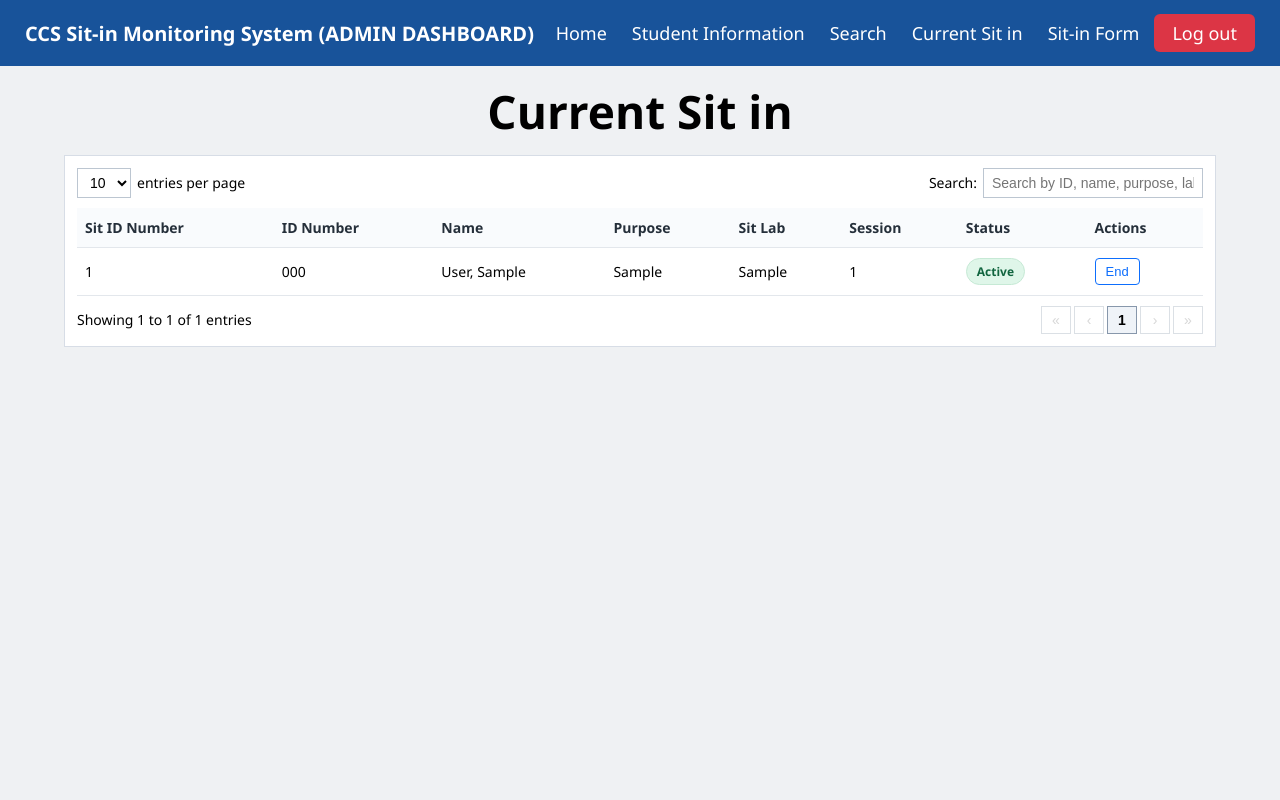
After one commit to imba-r4cul/sysarch-activity, a PHP site: page /sysarch_activity/public/current_sit_in.php in a window 1280 px wide. The commit adds this page. Run offline with PHP 8.4, Linux system fonts and the light colour scheme; the visitor is signed in with stand-in values (Sample User, id 1); tables that the repository leaves empty hold one stand-in row (values such as "Sample post"); a stand-in replaces the project's code that opens the database connection.

Commit message:
Adding current sit-in

```diff
--- a/public/css/admin_dashboard.css
+++ b/public/css/admin_dashboard.css
@@ -7,6 +7,11 @@
             font-family: 'Segoe UI', Arial, sans-serif;
             background: #eff1f3;
             min-height: 100vh;
+            overflow-x: hidden;
+        }
+
+        body:has(#students-view:not([style*="display: none"])) {
+            overflow-y: hidden;
         }
 
         /* ─── Navbar ─── */
--- /dev/null
+++ b/public/current_sit_in.php
@@ -0,0 +1,515 @@
+<?php
+session_start();
+require_once '../config/database.php';
+
+if (!isset($_SESSION['admin_id'])) {
+    header('Location: index.php');
+    exit;
+}
+
+if (isset($_GET['logout'])) {
+    session_unset();
+    session_destroy();
+    header('Location: index.php');
+    exit;
+}
+
+function esc($value)
+{
+    return htmlspecialchars((string) $value, ENT_QUOTES, 'UTF-8');
+}
+
+if ($_SERVER['REQUEST_METHOD'] === 'POST' && isset($_POST['mark_completed'])) {
+    $recordId = (int) ($_POST['record_id'] ?? 0);
+
+    if ($recordId > 0) {
+        $stmt = $conn->prepare("UPDATE sit_in_records SET status = 'Completed', time_out = NOW() WHERE id = ? AND status = 'Active'");
+        if ($stmt) {
+            $stmt->bind_param('i', $recordId);
+            $stmt->execute();
+            if ($stmt->affected_rows > 0) {
+                $_SESSION['current_sitin_flash'] = 'Sit-in record marked as completed.';
+            } else {
+                $_SESSION['current_sitin_flash'] = 'Record not found or already completed.';
+            }
+            $stmt->close();
+        } else {
+            $_SESSION['current_sitin_flash'] = 'Database error. Please try again.';
+        }
+    } else {
+        $_SESSION['current_sitin_flash'] = 'Invalid sit-in record selected.';
+    }
+
+    header('Location: current_sit_in.php');
+    exit;
+}
+
+$currentRecords = [];
+$sql = "
+    SELECT
+        sr.id,
+        sr.user_id,
+        sr.id_number,
+        sr.first_name,
+        sr.last_name,
+        sr.purpose,
+        sr.lab,
+        sr.status,
+        sr.time_in,
+        (
+            SELECT COUNT(*)
+            FROM sit_in_records x
+            WHERE x.user_id = sr.user_id AND x.id <= sr.id
+        ) AS session_no
+    FROM sit_in_records sr
+    WHERE sr.status = 'Active'
+    ORDER BY sr.time_in DESC
+";
+
+$result = $conn->query($sql);
+if ($result) {
+    while ($row = $result->fetch_assoc()) {
+        $currentRecords[] = $row;
+    }
+}
+
+$flashMessage = $_SESSION['current_sitin_flash'] ?? '';
+unset($_SESSION['current_sitin_flash']);
+?>
+<!DOCTYPE html>
+<html lang="en">
+
+<head>
+    <meta charset="UTF-8">
+    <meta name="viewport" content="width=device-width, initial-scale=1.0">
+    <title>Current Sit in</title>
+    <link rel="icon" type="image/x-icon" href="./images/ccs.png">
+    <link rel="stylesheet" href="css/admin_dashboard.css">
+    <style>
+        * {
+            box-sizing: border-box;
+        }
+
+        .page {
+            max-width: 1180px;
+            margin: 20px auto;
+            padding: 0 14px 28px;
+        }
+
+        h1 {
+            text-align: center;
+            margin: 6px 0 18px;
+            font-size: 46px;
+            line-height: 1.1;
+        }
+
+        .table-card {
+            background: #fff;
+            border: 1px solid #d7dde6;
+            padding: 12px;
+        }
+
+        .flash {
+            margin: 0 0 12px;
+            padding: 10px 12px;
+            border: 1px solid #bdd7ee;
+            background: #eef6ff;
+            color: #0b4b8f;
+            font-size: 14px;
+        }
+
+        .table-toolbar {
+            display: flex;
+            align-items: center;
+            justify-content: space-between;
+            gap: 12px;
+            margin-bottom: 10px;
+            font-size: 14px;
+        }
+
+        .entries-control,
+        .search-control {
+            display: flex;
+            align-items: center;
+            gap: 6px;
+        }
+
+        .entries-control select,
+        .search-control input {
+            border: 1px solid #bcc6d1;
+            background: #fff;
+            padding: 4px 8px;
+            font-size: 14px;
+            min-height: 30px;
+        }
+
+        .search-control input {
+            width: 220px;
+        }
+
+        .table-wrap {
+            width: 100%;
+            overflow-x: auto;
+        }
+
+        .table-wrap table {
+            width: 100%;
+            border-collapse: collapse;
+            min-width: 940px;
+            font-size: 14px;
+        }
+
+        .table-wrap th,
+        .table-wrap td {
+            text-align: left;
+            border-bottom: 1px solid #e3e7ec;
+            padding: 10px 8px;
+            vertical-align: middle;
+        }
+
+        .table-wrap th {
+            color: #252f3a;
+            font-weight: 700;
+            background: #f9fbfd;
+        }
+
+        tr.no-data-row td {
+            text-align: center;
+            color: #616f7f;
+            font-style: italic;
+            background: #fafafa;
+        }
+
+        .status-pill {
+            display: inline-flex;
+            align-items: center;
+            gap: 6px;
+            padding: 4px 10px;
+            border-radius: 999px;
+            font-size: 12px;
+            font-weight: 700;
+            color: #11653f;
+            background: #dff6e9;
+            border: 1px solid #c6e9d5;
+        }
+
+        .action-btn {
+            border: 1px solid #0d6efd;
+            color: #0d6efd;
+            background: #fff;
+            border-radius: 4px;
+            padding: 5px 10px;
+            font-size: 13px;
+            cursor: pointer;
+        }
+
+        .action-btn:hover {
+            background: #0d6efd;
+            color: #fff;
+        }
+
+        .table-footer {
+            margin-top: 10px;
+            display: flex;
+            align-items: center;
+            justify-content: space-between;
+            gap: 12px;
+            font-size: 14px;
+        }
+
+        .pager {
+            display: flex;
+            align-items: center;
+            gap: 3px;
+        }
+
+        .pager button {
+            min-width: 30px;
+            height: 28px;
+            border: 1px solid #bec7d1;
+            background: #fff;
+            cursor: pointer;
+            font-size: 14px;
+        }
+
+        .pager button.active {
+            background: #eff3f8;
+            border-color: #8797ab;
+            font-weight: 600;
+        }
+
+        .pager button:disabled {
+            opacity: 0.55;
+            cursor: not-allowed;
+        }
+
+        @media (max-width: 900px) {
+            h1 {
+                font-size: 34px;
+            }
+
+            .table-toolbar {
+                flex-direction: column;
+                align-items: flex-start;
+            }
+
+            .search-control input {
+                width: 100%;
+                min-width: 200px;
+            }
+        }
+    </style>
+</head>
+
+<body>
+    <nav class="admin-nav">
+        <span class="brand">CCS Sit-in Monitoring System (ADMIN DASHBOARD)</span>
+        <ul>
+            <li><a href="admin_dashboard.php">Home</a></li>
+            <li><a href="admin_dashboard.php?view=students">Student Information</a></li>
+            <li><button type="button" onclick="openModal('searchModal')">Search</button></li>
+            <li><a href="current_sit_in.php" class="nav-active">Current Sit in</a></li>
+            <li><a href="admin_dashboard.php">Sit-in Form</a></li>
+            <li><a href="current_sit_in.php?logout=1" class="logout-link">Log out</a></li>
+        </ul>
+    </nav>
+
+    <?php include 'search_student_modal.php'; ?>
+
+    <script>
+        // Shared modal functions for non-dashboard pages
+        function openModal(id) {
+            const modal = document.getElementById(id);
+            if (modal) modal.classList.add('active');
+        }
+        function closeModal(id) {
+            const modal = document.getElementById(id);
+            if (modal) modal.classList.remove('active');
+        }
+    </script>
+
+    <main class="page">
+        <h1>Current Sit in</h1>
+
+        <section class="table-card">
+            <?php if ($flashMessage !== ''): ?>
+                <p class="flash"><?= esc($flashMessage) ?></p>
+            <?php endif; ?>
+
+            <div class="table-toolbar">
+                <div class="entries-control">
+                    <select id="entriesPerPage" aria-label="Entries per page">
+                        <option value="10" selected>10</option>
+                        <option value="25">25</option>
+                        <option value="50">50</option>
+                    </select>
+                    <span>entries per page</span>
+                </div>
+
+                <div class="search-control">
+                    <label for="searchInput">Search:</label>
+                    <input type="text" id="searchInput" placeholder="Search by ID, name, purpose, lab">
+                </div>
+            </div>
+
+            <div class="table-wrap">
+                <table>
+                    <thead>
+                        <tr>
+                            <th>Sit ID Number</th>
+                            <th>ID Number</th>
+                            <th>Name</th>
+                            <th>Purpose</th>
+                            <th>Sit Lab</th>
+                            <th>Session</th>
+                            <th>Status</th>
+                            <th>Actions</th>
+                        </tr>
+                    </thead>
+                    <tbody id="currentSitTableBody">
+                        <?php if (empty($currentRecords)): ?>
+                            <tr class="no-data-row" id="noDataRow">
+                                <td colspan="8">No data available</td>
+                            </tr>
+                        <?php else: ?>
+                            <?php foreach ($currentRecords as $record):
+                                $displayName = trim(($record['last_name'] ?? '') . ', ' . ($record['first_name'] ?? ''));
+                                $searchBlob = strtolower(trim(
+                                    ($record['id'] ?? '') . ' ' .
+                                    ($record['id_number'] ?? '') . ' ' .
+                                    $displayName . ' ' .
+                                    ($record['purpose'] ?? '') . ' ' .
+                                    ($record['lab'] ?? '')
+                                ));
+                                ?>
+                                <tr class="data-row" data-search="<?= esc($searchBlob) ?>">
+                                    <td><?= esc($record['id']) ?></td>
+                                    <td><?= esc($record['id_number']) ?></td>
+                                    <td><?= esc($displayName) ?></td>
+                                    <td><?= esc($record['purpose']) ?></td>
+                                    <td><?= esc($record['lab']) ?></td>
+                                    <td><?= esc($record['session_no']) ?></td>
+                                    <td><span class="status-pill">Active</span></td>
+                                    <td>
+                                        <form method="POST" action="current_sit_in.php"
+                                            onsubmit="return confirm('Mark this sit-in as completed?');">
+                                            <input type="hidden" name="record_id" value="<?= esc($record['id']) ?>">
+                                            <button type="submit" name="mark_completed" value="1" class="action-btn">End</button>
+                                        </form>
+                                    </td>
+                                </tr>
+                            <?php endforeach; ?>
+                            <tr class="no-data-row" id="noDataRow" style="display:none;">
+                                <td colspan="8">No data available</td>
+                            </tr>
+                        <?php endif; ?>
+                    </tbody>
+                </table>
+            </div>
+
+            <div class="table-footer">
+                <div id="tableInfo">Showing 0 to 0 of 0 entries</div>
+                <div class="pager">
+                    <button type="button" id="firstBtn" aria-label="First page">&laquo;</button>
+                    <button type="button" id="prevBtn" aria-label="Previous page">&lsaquo;</button>
+                    <button type="button" id="pageBtn" class="active" aria-label="Current page">1</button>
+                    <button type="button" id="nextBtn" aria-label="Next page">&rsaquo;</button>
+                    <button type="button" id="lastBtn" aria-label="Last page">&raquo;</button>
+                </div>
+            </div>
+        </section>
+    </main>
+
+    <script>
+        (function () {
+            const searchInput = document.getElementById('searchInput');
+            const entriesPerPage = document.getElementById('entriesPerPage');
+            const tableBody = document.getElementById('currentSitTableBody');
+            const info = document.getElementById('tableInfo');
+            const noDataRow = document.getElementById('noDataRow');
+            const firstBtn = document.getElementById('firstBtn');
+            const prevBtn = document.getElementById('prevBtn');
+            const pageBtn = document.getElementById('pageBtn');
+            const nextBtn = document.getElementById('nextBtn');
+            const lastBtn = document.getElementById('lastBtn');
+
+            if (!tableBody) {
+                return;
+            }
+
+            const allRows = Array.from(tableBody.querySelectorAll('tr.data-row'));
+            let filteredRows = allRows.slice();
+            let page = 1;
+
+            function getPageSize() {
+                const size = parseInt(entriesPerPage.value, 10);
+                return Number.isNaN(size) || size <= 0 ? 10 : size;
+            }
+
+            function pageCount() {
+                const total = filteredRows.length;
+                const size = getPageSize();
+                return Math.max(1, Math.ceil(total / size));
+            }
+
+            function updatePagerButtons() {
+                const totalPages = pageCount();
+                const hasRows = filteredRows.length > 0;
+
+                pageBtn.textContent = String(totalPages === 0 ? 0 : page);
+                firstBtn.disabled = !hasRows || page <= 1;
+                prevBtn.disabled = !hasRows || page <= 1;
+                nextBtn.disabled = !hasRows || page >= totalPages;
+                lastBtn.disabled = !hasRows || page >= totalPages;
+            }
+
+            function updateInfo() {
+                const total = filteredRows.length;
+                if (total === 0) {
+                    info.textContent = 'Showing 0 to 0 of 0 entries';
+                    return;
+                }
+
+                const size = getPageSize();
+                const start = (page - 1) * size + 1;
+                const end = Math.min(page * size, total);
+                info.textContent = 'Showing ' + start + ' to ' + end + ' of ' + total + ' entries';
+            }
+
+            function renderRows() {
+                allRows.forEach((row) => {
+                    row.style.display = 'none';
+                });
+
+                if (filteredRows.length === 0) {
+                    if (noDataRow) {
+                        noDataRow.style.display = '';
+                    }
+                    updateInfo();
+                    updatePagerButtons();
+                    return;
+                }
+
+                if (noDataRow) {
+                    noDataRow.style.display = 'none';
+                }
+
+                const size = getPageSize();
+                const start = (page - 1) * size;
+                const rowsToShow = filteredRows.slice(start, start + size);
+                rowsToShow.forEach((row) => {
+                    row.style.display = '';
+                });
+
+                updateInfo();
+                updatePagerButtons();
+            }
+
+            function applyFilters() {
+                const query = searchInput.value.trim().toLowerCase();
+                filteredRows = allRows.filter((row) => {
+                    const blob = row.dataset.search || '';
+                    return query === '' || blob.includes(query);
+                });
+
+                page = 1;
+                renderRows();
+            }
+
+            searchInput.addEventListener('input', applyFilters);
+            entriesPerPage.addEventListener('change', function () {
+                page = 1;
+                renderRows();
+            });
+
+            firstBtn.addEventListener('click', function () {
+                page = 1;
+                renderRows();
+            });
+
+            prevBtn.addEventListener('click', function () {
+                if (page > 1) {
+                    page -= 1;
+                    renderRows();
+                }
+            });
+
+            nextBtn.addEventListener('click', function () {
+                const totalPages = pageCount();
+                if (page < totalPages) {
+                    page += 1;
+                    renderRows();
+                }
+            });
+
+            lastBtn.addEventListener('click', function () {
+                page = pageCount();
+                renderRows();
+            });
+
+            renderRows();
+        })();
+    </script>
+</body>
+
+</html>
--- /dev/null
+++ b/public/search_student_modal.php
@@ -0,0 +1,76 @@
+<!-- ─── Search Student Modal ─── -->
+<div class="modal-overlay" id="searchModal">
+    <div class="modal-box">
+        <div class="modal-header">
+            <span>Search Student</span>
+            <button class="modal-close" onclick="closeModal('searchModal')">×</button>
+        </div>
+        <div class="modal-body">
+            <div class="search-input-row">
+                <input type="text" id="searchInput" placeholder="Search by name or ID number...">
+                <button type="button" onclick="doSearch()">Search</button>
+            </div>
+            <div class="search-results" id="searchResults">
+                <p class="no-results">Enter a query to search for students.</p>
+            </div>
+        </div>
+    </div>
+</div>
+
+<script>
+    // ─── Search ───
+    let latestSearchData = [];
+
+    function selectStudentForSitIn(index) {
+        const student = latestSearchData[index];
+        if (!student) return;
+
+        document.getElementById('sitin_id_number').value = student.id_number || '';
+        document.getElementById('sitin_student_name').value = ((student.first_name || '') + ' ' + (student.last_name || '')).trim();
+        document.getElementById('sitin_sessions').value = student.remaining_sessions ?? 30;
+        document.getElementById('sitin_purpose').selectedIndex = 0;
+        document.getElementById('sitin_lab').selectedIndex = 0;
+
+        closeModal('searchModal');
+        openModal('sitinModal');
+    }
+
+    function doSearch() {
+        const q = document.getElementById('searchInput').value.trim();
+        const container = document.getElementById('searchResults');
+        if (!q) {
+            container.innerHTML = '<p class="no-results">Enter a query to search for students.</p>';
+            return;
+        }
+        container.innerHTML = '<p class="no-results">Searching...</p>';
+
+        fetch('admin_dashboard.php?ajax_search=1&q=' + encodeURIComponent(q))
+            .then(r => r.json())
+            .then(data => {
+                latestSearchData = data;
+                if (data.length === 0) {
+                    container.innerHTML = '<p class="no-results">No students found.</p>';
+                    return;
+                }
+                let html = '<table class="search-results-table"><thead><tr><th>ID</th><th>Name</th><th>Course</th><th>Action</th></tr></thead><tbody>';
+                data.forEach((student, idx) => {
+                    html += '<tr><td>' + (student.id_number || '') + '</td><td>' + (student.first_name || '') + ' ' + (student.last_name || '') + '</td><td>' + (student.course || '') + '</td><td><button type="button" class="search-action-btn" onclick="selectStudentForSitIn(' + idx + ')">Use</button></td></tr>';
+                });
+                html += '</tbody></table>';
+                container.innerHTML = html;
+            })
+            .catch(err => {
+                container.innerHTML = '<p class="no-results">Error searching. Please try again.</p>';
+            });
+    }
+
+    // Search on Enter key
+    document.addEventListener('DOMContentLoaded', function() {
+        const searchInput = document.getElementById('searchInput');
+        if (searchInput) {
+            searchInput.addEventListener('keydown', function (e) {
+                if (e.key === 'Enter') doSearch();
+            });
+        }
+    });
+</script>
```
Also changed, not shown: public/admin_dashboard.php (+2 -71 lines), public/css/student_info.css (+5 -3 lines), .htaccess (added), 1 other file.
